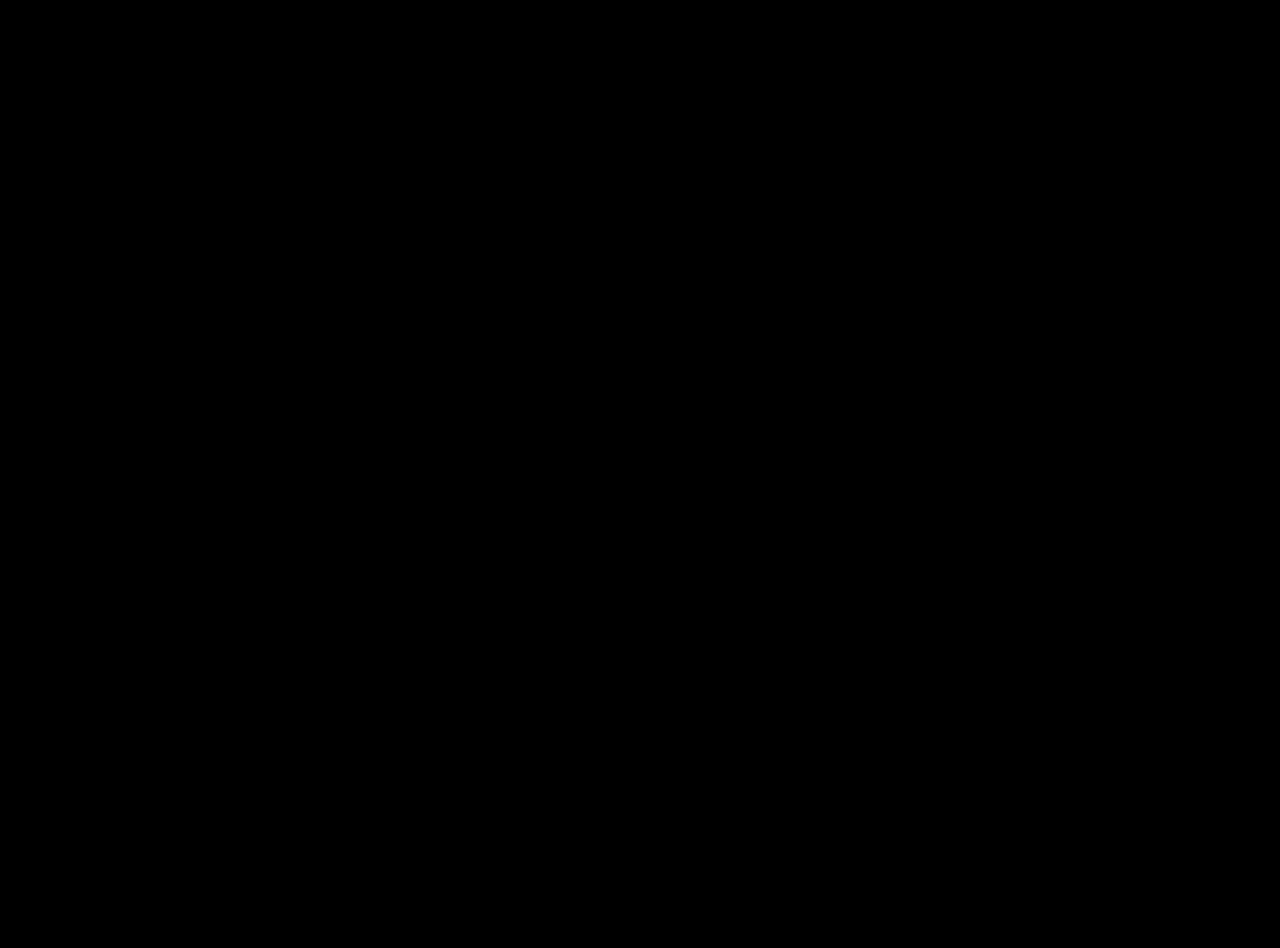
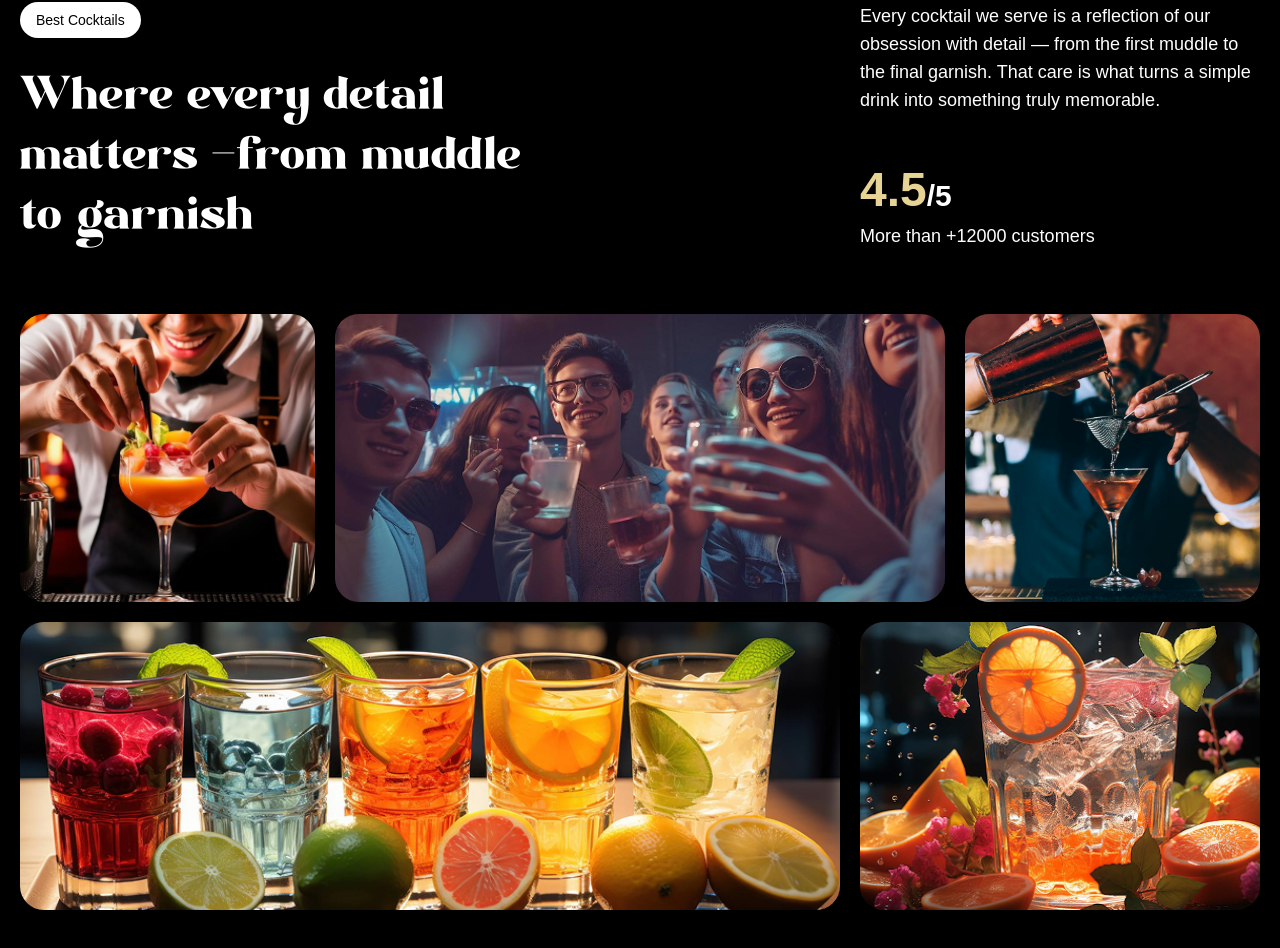
Before and after one commit to Aziz-Rabya/mojito, a React (Vite) app: page / in a window 1280 px wide. Shown: the part 1710-2658 px from the top of the page. Before the commit the page ends 1600 px from the top, so only its background shows below. Built offline with nearby package versions, Linux system fonts and the light colour scheme; a web font is replaced by a local one.

Commit message:
initial commit

```diff
--- a/index.html
+++ b/index.html
@@ -4,7 +4,7 @@
     <meta charset="UTF-8" />
     <link rel="icon" type="image/svg+xml" href="/images/logo.png" />
     <meta name="viewport" content="width=device-width, initial-scale=1.0" />
-    <title>Vite + React</title>
+    <title>Velvet</title>
   </head>
   <body>
     <div id="root"></div>
--- a/src/App.jsx
+++ b/src/App.jsx
@@ -3,6 +3,7 @@
 import Nav from "./components/Nav";
 import Hero from "./components/Hero";
 import Cocktails from "./components/Cocktails";
+import About from "./components/About";
 
 gsap.registerPlugin(ScrollTrigger, SplitText);
 
@@ -12,6 +13,7 @@
       <Nav />
       <Hero/>
       <Cocktails />
+      <About />
     </main>
   )
 }
--- /dev/null
+++ b/src/components/About.jsx
@@ -0,0 +1,87 @@
+import { useGSAP } from "@gsap/react";
+import gsap from "gsap";
+import { SplitText } from "gsap/all";
+
+const About = () => {
+  useGSAP(() => {
+    const titleSplit = SplitText.create('#about h2', {
+        type: 'words',
+    })
+    const scrollTimeline = gsap.timeline({
+        scrollTrigger: {
+            trigger: '#about',
+            start: 'top center',
+
+        }
+    })
+    scrollTimeline
+        .from(titleSplit.words, {
+            opacity: 0, duration: 1, yPercent: 100, ease: 'expo.out', stagger: 0.02,
+        })
+        .from(' .top-grid div, .bottom-grid div', {
+            opacity: 0, duration: 1, ease: 'power1.inOut', stagger: 0.04,
+        }, '-=0.5')
+  })
+
+  return (
+    <div id="about">
+      <div className="mb-16 md:px-0 px-5">
+        <div className="content">
+          <div className="md:col-span-8">
+            <p className="badge"> Best Cocktails </p>
+            <h2>
+              Where every detail matters <span className="text-white">-</span>
+              from muddle to garnish
+            </h2>
+          </div>
+          <div className="sub-content">
+            <p>
+              Every cocktail we serve is a reflection of our obsession with
+              detail — from the first muddle to the final garnish. That care is
+              what turns a simple drink into something truly memorable.
+            </p>
+            <div>
+              <p className="md:text-3xl text-xl font-bold">
+                <span>4.5</span>/5
+              </p>
+              <p>More than +12000 customers</p>
+            </div>
+          </div>
+        </div>
+      </div>
+      <div className="top-grid">
+        <div className="md:col-span-3">
+          <div className="noisy">
+            <img src="/images/abt1.png" alt="grid-img-1" />
+          </div>
+        </div>
+
+        <div className="md:col-span-6">
+          <div className="noisy">
+            <img src="/images/abt2.png" alt="grid-img-2" />
+          </div>
+        </div>
+
+        <div className="md:col-span-3">
+          <div className="noisy">
+            <img src="/images/abt5.png" alt="grid-img-5" />
+          </div>
+        </div>
+      </div>
+      <div className="bottom-grid">
+        <div className="md:col-span-8">
+          <div className="noisy">
+            <img src="/images/abt3.png" alt="grid-img-3" />
+          </div>
+        </div>
+        <div className="md:col-span-4">
+          <div className="noisy">
+            <img src="/images/abt4.png" alt="grid-img-4" />
+          </div>
+        </div>
+      </div>
+    </div>
+  );
+};
+
+export default About;
```
